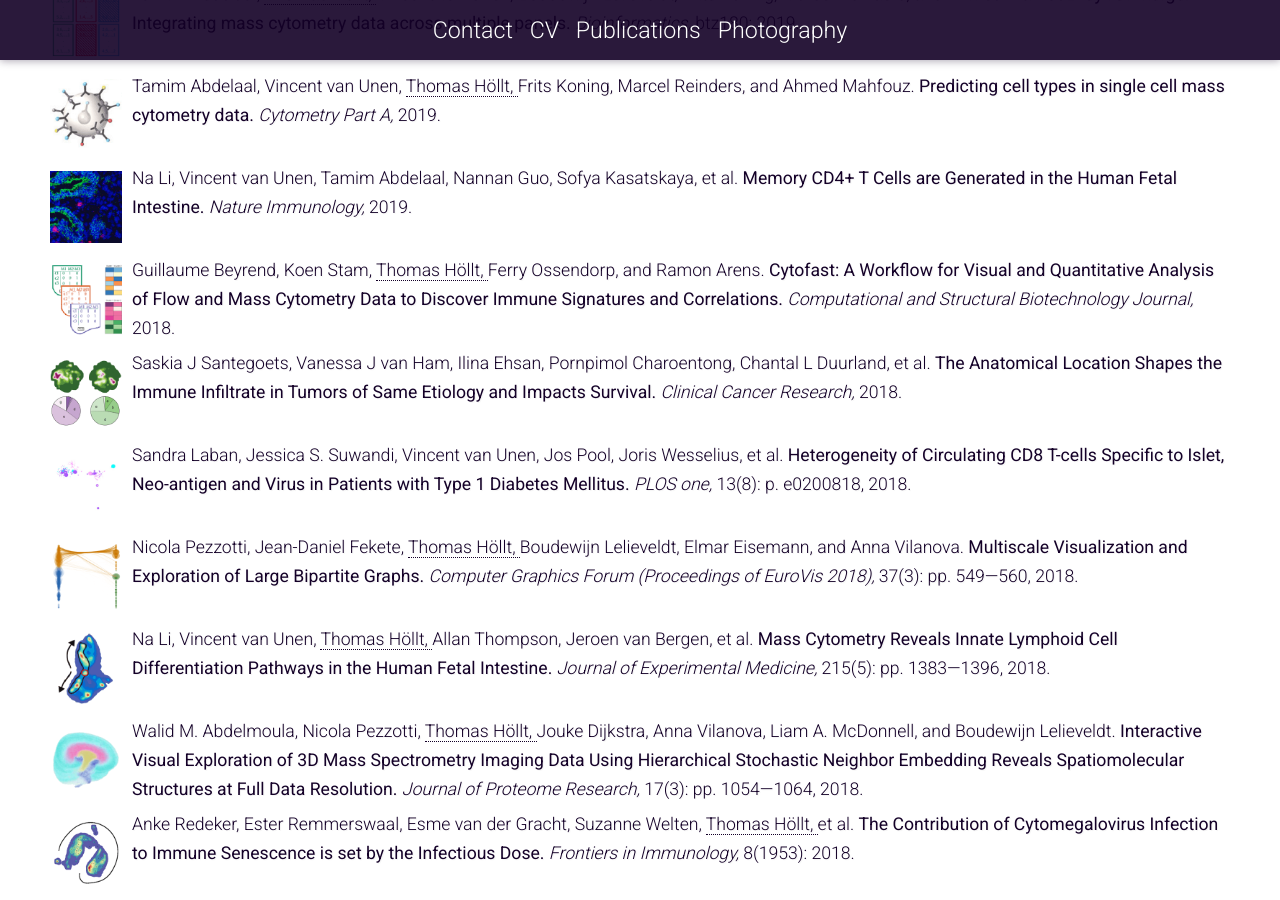
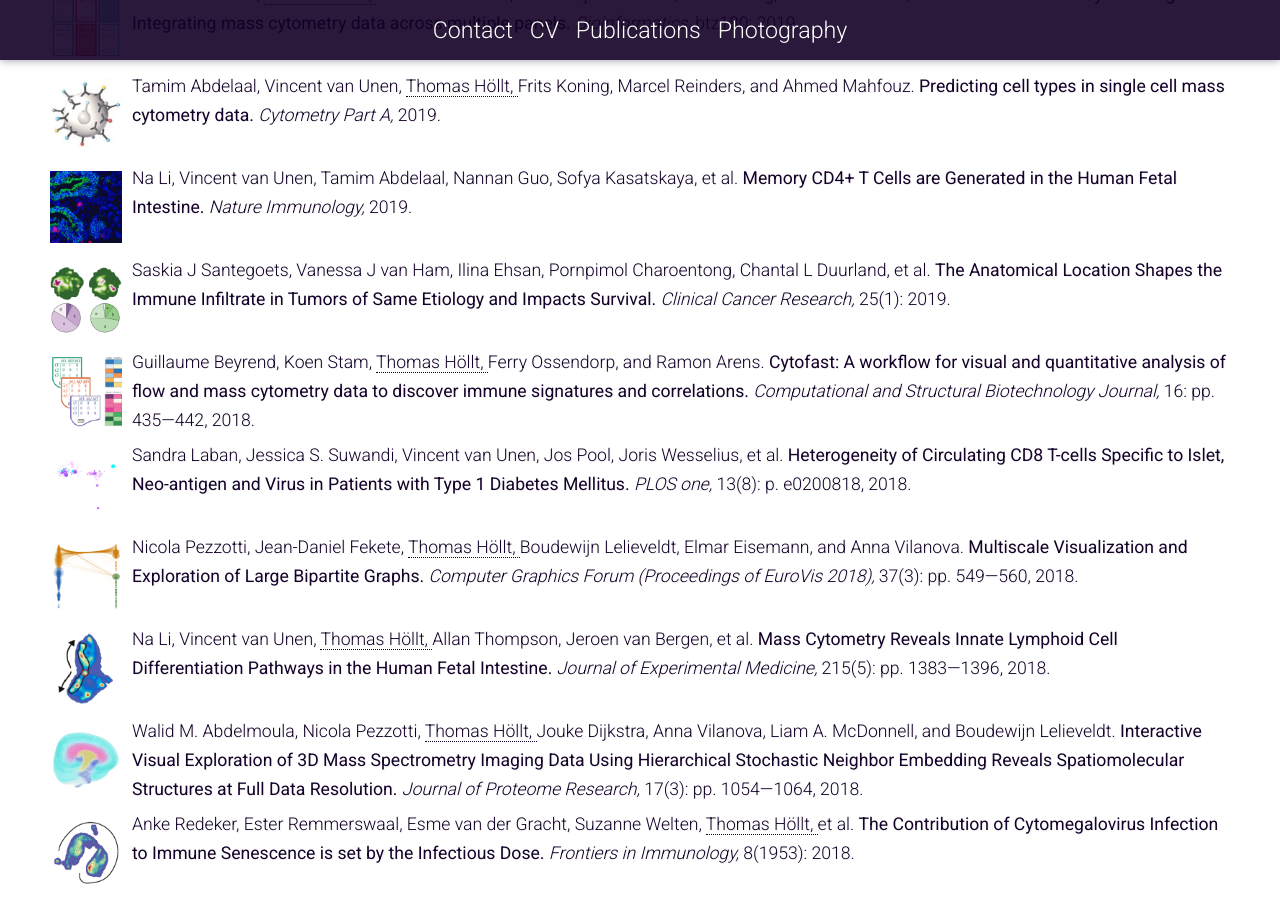
Before and after one commit to thoellt/thoellt.github.io, a Jekyll site: the page built from index.html, in a window 1280 px wide and 900 px high, scrolled down 2124 px. Built offline with Jekyll 4.4.1, drawn with Linux system fonts in a browser that asks for light colours; comment, search, counter and statistics services are not loaded.

Commit message:
paper updates

```diff
--- a/_publications/2018_clinical_cancer_research.md
+++ b/_publications/2018_clinical_cancer_research.md
@@ -2,7 +2,7 @@
 layout: publication
 title: "The Anatomical Location Shapes the Immune Infiltrate in Tumors of Same Etiology and Impacts Survival"
 key: 2018_clinical_cancer_research
-date:   2018-09-10 12:00:00
+date:   2019-01-01 12:00:00
 permalink: /publications/2018_clinical_cancer_research/
 type: article
 shortname: Anatomical Location Shapes Immune Infiltrate
@@ -30,9 +30,9 @@ journal-short: Clin. Cancer Res.
 page_start:
 page_end:
 chapter:
-volume:
-issue:
-year: 2018
+volume: 25
+issue: 1
+year: 2019
 editor:
 publisher:
 school:
--- a/_publications/2018_cytofast.md
+++ b/_publications/2018_cytofast.md
@@ -1,6 +1,6 @@
 ---
 layout: publication
-title: "Cytofast: A Workflow for Visual and Quantitative Analysis of Flow and Mass Cytometry Data to Discover Immune Signatures and Correlations"
+title: "Cytofast: A workflow for visual and quantitative analysis of flow and mass cytometry data to discover immune signatures and correlations"
 key: 2018_cytofast
 date:   2018-10-24 12:00:00
 permalink: /publications/2018_cytofast/
@@ -18,10 +18,10 @@ authors:
 
 journal: Computational and Structural Biotechnology Journal
 journal-short: CSBJ
-page_start:
-page_end:
+page_start: 435
+page_end: 442
 chapter:
-volume:
+volume: 16
 issue:
 year: 2018
 editor:
```
Also changed, not shown: other parts of _publications/2018_clinical_cancer_research.md (+3 -1 lines), other parts of _publications/2018_cytofast.md (+2 -1 lines), 1 other file.
